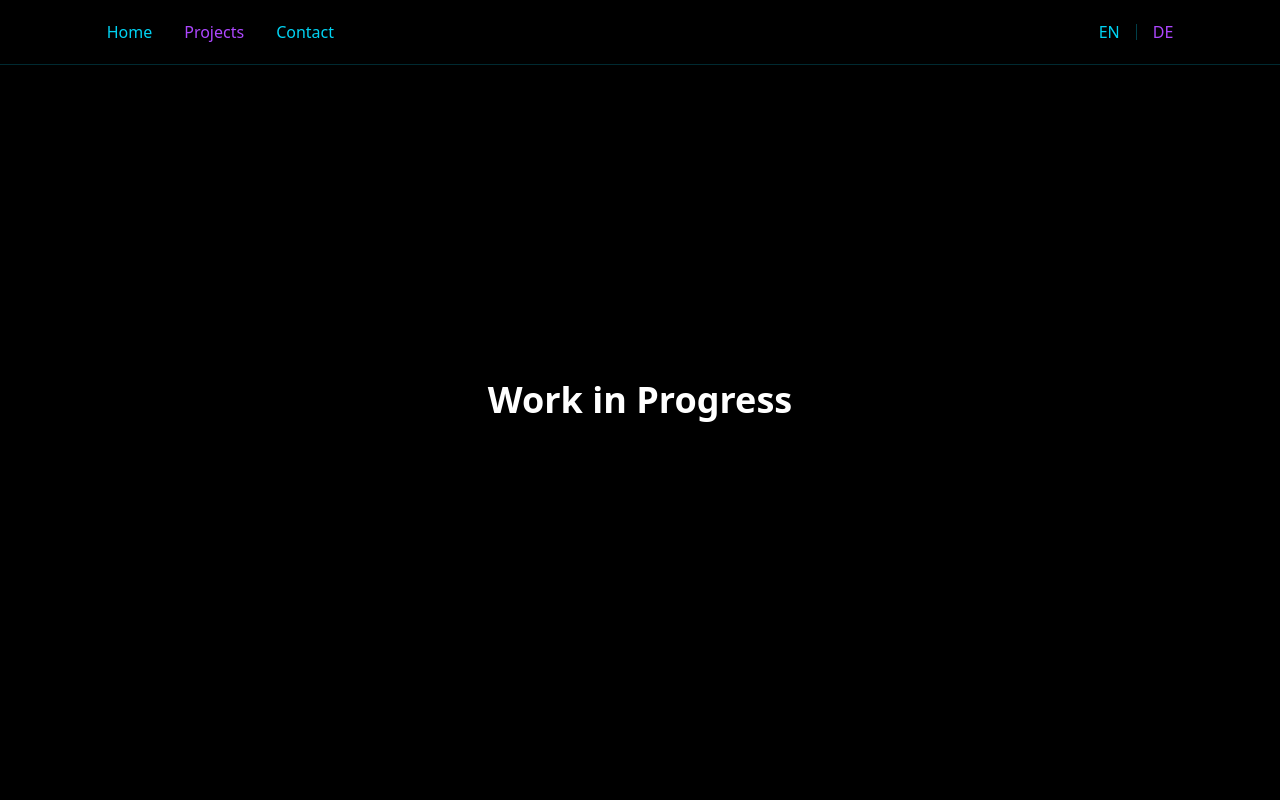
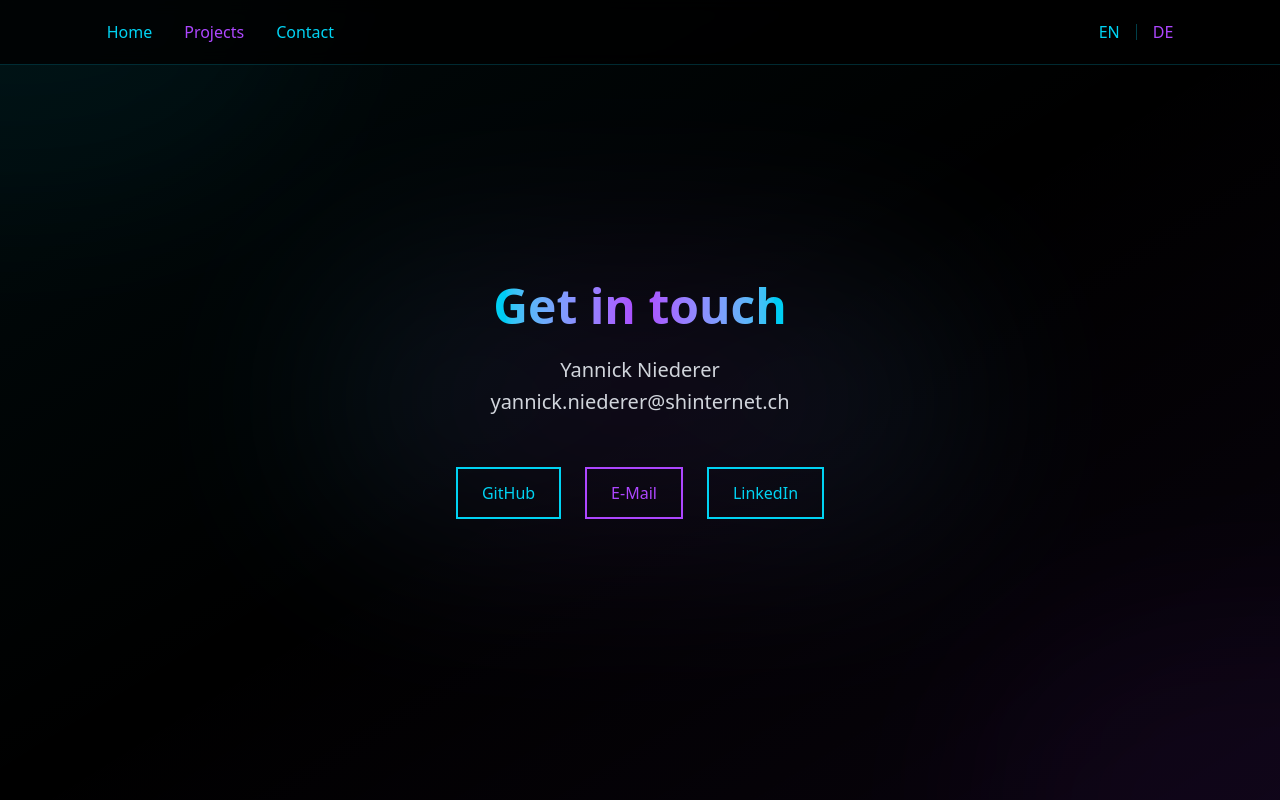
Before and after one commit to Ynlsen/yniederer.ch, a Next.js app: page /en/contact in a window 1280 px wide. Built offline with nearby package versions, Linux system fonts and the light colour scheme.

Commit message:
first attempt at a basic contact page

```diff
--- a/app/en/contact/page.tsx
+++ b/app/en/contact/page.tsx
@@ -1,11 +1,38 @@
 export default function ContactPage() {
   return (
-    <main className="bg-black text-white min-h-screen flex flex-col items-center justify-center text-center">
-      <div>
-        <a href="https://github.com/Ynlsen" className="hover:underline">
-          <h1 className="text-4xl font-bold">Work in Progress</h1>
+    <main className="min-h-screen flex flex-col items-center justify-center pt-20 sm:pt-0">
+
+      <div className="fixed -z-10 -top-1/4 -left-1/4 w-1/2 h-1/2 bg-cyan/10 rounded-full blur-[100px] animate-[pulse_10s_ease_infinite]"></div>
+      <div className="fixed -z-10 -bottom-1/4 -right-1/4 w-1/2 h-1/2 bg-purple/10 rounded-full blur-[100px] animate-[pulse_10s_ease_infinite]"></div>
+
+      <div className="fixed -z-10 w-1/2 h-1/3 bg-gradient-to-r from-cyan via-purple to-cyan opacity-10 rounded-full blur-[100px]"></div>
+
+      <div className="fixed -z-10 inset-0 bg-gradient-to-br from-cyan/5 via-transparent to-purple/5"></div>
+
+      <div className="space-y-4 sm:space-y-6 text-center">
+        <h1 className="text-4xl sm:text-5xl font-bold">
+          <span className="bg-clip-text text-transparent bg-gradient-to-r from-cyan via-purple to-cyan">
+            Get in touch
+          </span>
+        </h1>
+        <p className="text-lg sm:text-xl text-gray-300 max-w-2xl mx-auto leading-relaxed px-4 sm:px-0">
+          Yannick Niederer <br/>
+          yannick.niederer@shinternet.ch
+        </p>
+      </div>
+
+      <div className="mt-8 sm:mt-12 flex flex-col sm:flex-row justify-center gap-4 sm:gap-6 text-center mb-8 sm:mb-0">
+        <a href="https://github.com/Ynlsen" className="px-6 py-3 border-2 border-cyan text-cyan hover:bg-cyan hover:text-black duration-300 relative">
+          GitHub
+        </a>
+        <a href="mailto:yannick.niederer@shinternet.ch" className="px-6 py-3 border-2 border-purple text-purple hover:bg-purple hover:text-black duration-300 relative">
+          E-Mail
+        </a>
+        <a href="https://www.linkedin.com/in/yannick-niederer/?locale=en_US" className="px-6 py-3 border-2 border-cyan text-cyan hover:bg-cyan hover:text-black duration-300 relative">
+          LinkedIn
         </a>
       </div>
+
     </main>
   );
 }
```
